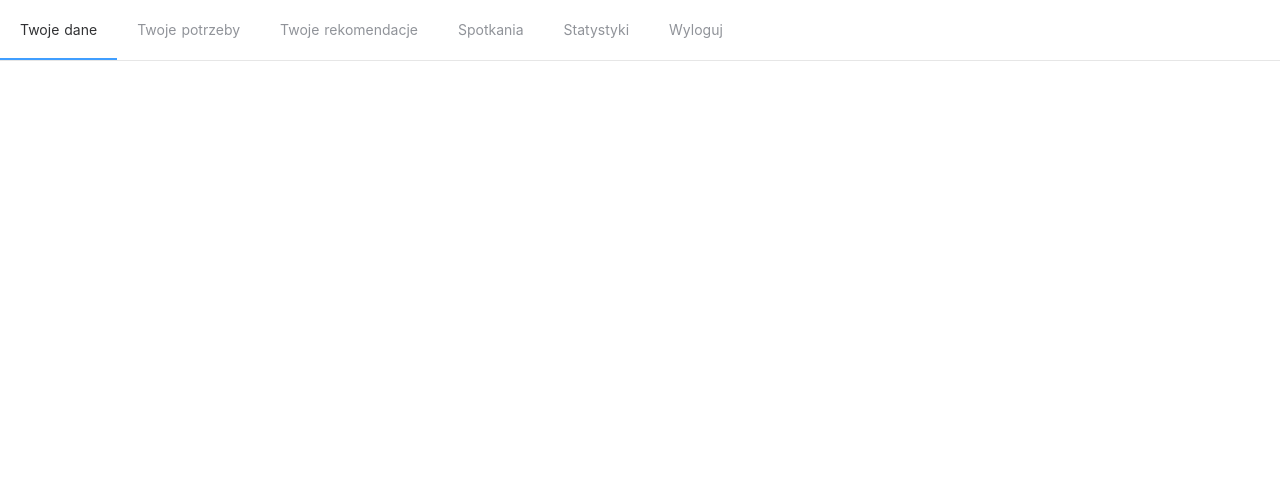
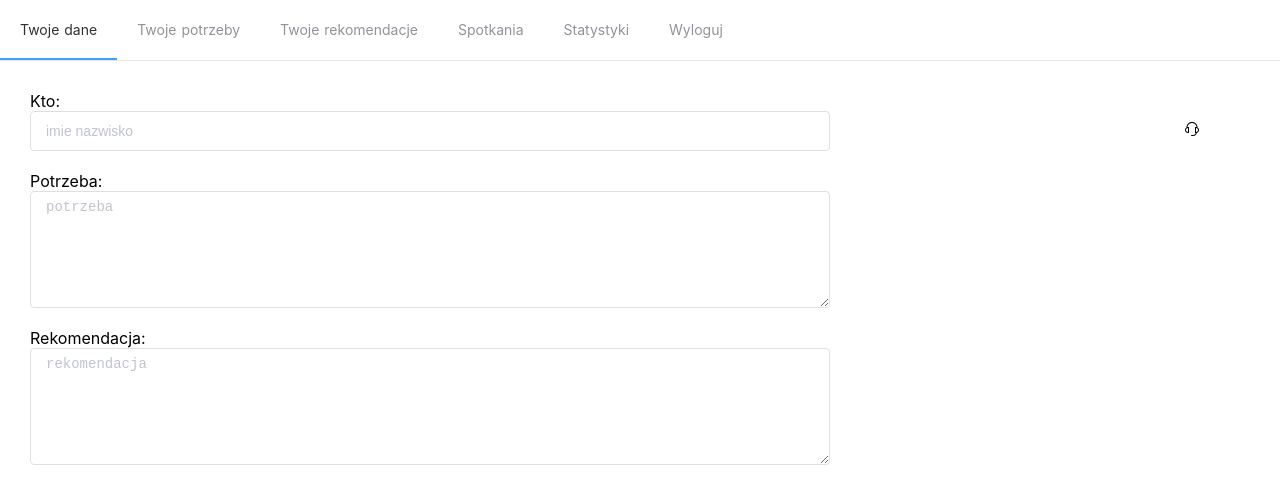
Before and after one commit to gchilczuk/BiConnectFE, a Nuxt app: page /formPage in a window 1280 px wide. Shown: the top 504 px of the page. Built offline with nearby package versions, Linux system fonts and the light colour scheme.

Commit message:
meetings, speeches

```diff
--- a/components/MeetingsList.vue
+++ b/components/MeetingsList.vue
@@ -1,7 +1,7 @@
 <template>
 <div>
   <h1 class="speeches" >Wystąpienia:</h1>
-  <p> <el-button v-on:click="addNewSpeech" class="buttonaddspeech" ><i class="el-icon-plus"></i>Dodaj nowe wystąpienie</el-button> </p>
+  <p> <el-button  class="buttonaddspeech" ><nuxt-link to="/"> <i class="el-icon-plus"></i>Dodaj nowe wystąpienie</nuxt-link></el-button> </p>
   <p> <el-button v-on:click="goToSpeech" class="buttonspeech" type="info" plain >Jan Kowalski </el-button></p>
   <p> <el-button v-on:click="goToSpeech" class="buttonspeech" type="info" plain>Jan Nowak </el-button></p>
   <p> <el-button v-on:click="goToSpeech" class="buttonspeech" type="info" plain>Adam Kowalski </el-button></p>
@@ -13,9 +13,7 @@
     export default {
         name: "MeetingsList",
       methods:{
-          addNewSpeech() {
-            alert("Add");
-          },
+
         goToSpeech() {
           alert("Go");
         }
--- a/components/Secretary_Forms.vue
+++ b/components/Secretary_Forms.vue
@@ -1,11 +1,11 @@
 <template>
     <div>
-    <p>Kto:</p>
-      <el-input  type="text" name="personNamesInput"   v-model="personNames" placeholder="imie nazwisko" />
-      <p><br/>Potrzeba:</p>
-      <el-input type="textarea" name="needTextInput" :autosize="{ minRows: 5}"  v-model="needText" placeholder="potrzeba"  />
-      <p><br/>Rekomendacja:</p>
-      <el-input type="textarea" name="recommendationTextInput"  :autosize="{ minRows: 5}" v-model="recommendationText" placeholder="rekomendacja"/>
+    <p class="formelem" >Kto:</p>
+      <el-input class="formelem"  type="text" name="personNamesInput"   v-model="personNames" placeholder="imie nazwisko" />
+      <p class="formelem" ><br/>Potrzeba:</p>
+      <el-input class="formelem"  type="textarea" name="needTextInput" :autosize="{ minRows: 5}"  v-model="needText" placeholder="potrzeba"  />
+      <p class="formelem" ><br/>Rekomendacja:</p>
+      <el-input class="formelem"  type="textarea" name="recommendationTextInput"  :autosize="{ minRows: 5}" v-model="recommendationText" placeholder="rekomendacja"/>
 
     </div>
 </template>
@@ -25,5 +25,8 @@
 </script>
 
 <style scoped>
+  .formelem{
+    margin-left:30px;
+  }
 
 </style>
--- /dev/null
+++ b/pages/formPage.vue
@@ -0,0 +1,19 @@
+<template><div>
+  <i class="el-icon-service"   style="float: right; margin-right: 80px; margin-top:30px"></i>
+  <div style="width:800px; margin-top: 30px">
+      <secretary_-forms></secretary_-forms>
+    </div>
+    </div>
+</template>
+
+<script>
+    import Secretary_Forms from "../components/Secretary_Forms";
+    export default {
+        name: "formPage",
+      components: {Secretary_Forms}
+    }
+</script>
+
+<style scoped>
+
+</style>
```
